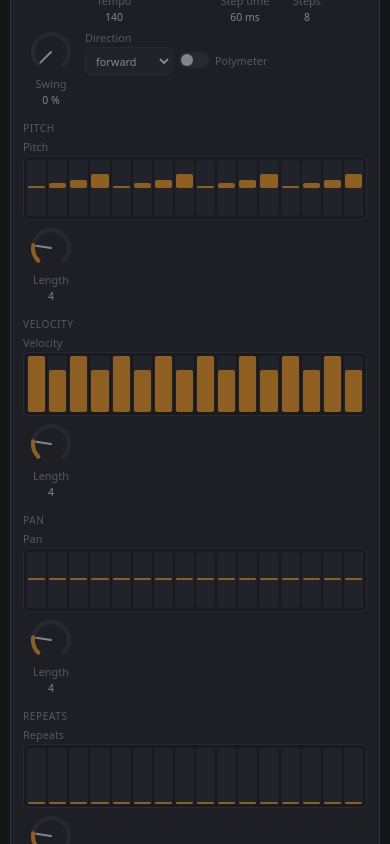
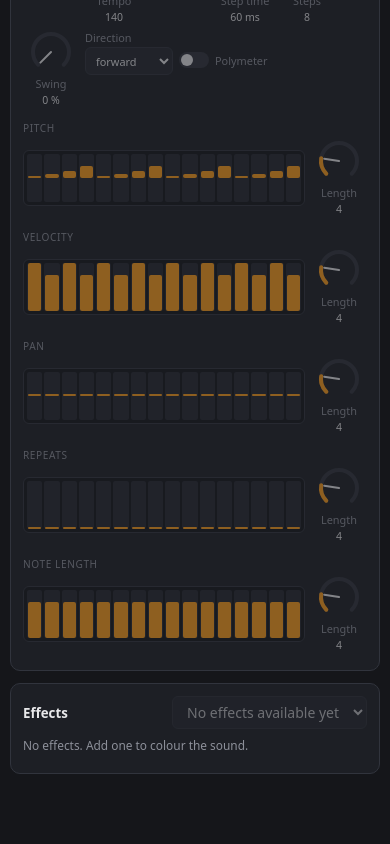
Before and after one commit to camclarke11/openclick, a Preact app: page / in a window 390 px wide. Shown: the part 1140-1984 px from the top of the page. After the commit the page ends 1924 px from the top, so only its background shows below. Built offline with nearby package versions, Linux system fonts and the light colour scheme.

Commit message:
UI: arp lane layout, deploy head tags, step lane e2e
Co-Authored-By: Claude Opus 5.5 (1M context) <noreply@anthropic.com>
Claude-Session: https://claude.ai/code/session_011PwUAA8JS8amjNXNquf43r

```diff
--- a/index.html
+++ b/index.html
@@ -6,6 +6,21 @@
     <meta name="description" content="Design UI, foley and game sounds in your browser. Export WAVs." />
     <meta name="theme-color" content="#15161a" />
     <meta name="color-scheme" content="dark" />
+    <link rel="icon" href="/favicon.svg" type="image/svg+xml" />
+    <link rel="apple-touch-icon" href="/apple-touch-icon.png" />
+    <link rel="manifest" href="/manifest.webmanifest" />
+    <link rel="canonical" href="https://sounds.camlc.dev/" />
+    <meta property="og:type" content="website" />
+    <meta property="og:url" content="https://sounds.camlc.dev/" />
+    <meta property="og:title" content="OpenClick" />
+    <meta
+      property="og:description"
+      content="Design UI, foley and game sounds in your browser. Export WAVs."
+    />
+    <meta property="og:image" content="https://sounds.camlc.dev/og-image.png" />
+    <meta property="og:image:width" content="1200" />
+    <meta property="og:image:height" content="630" />
+    <meta name="twitter:card" content="summary_large_image" />
     <title>OpenClick</title>
   </head>
   <body>
--- a/src/ui/ParamControl.tsx
+++ b/src/ui/ParamControl.tsx
@@ -9,6 +9,8 @@ export function ParamControl(props: {
   spec: ParamSpec;
   value: ParamValue;
   onChange: (v: ParamValue) => void;
+  /** Step lanes only: omit the visible label (it stays as the accessible name). */
+  hideLabel?: boolean;
 }) {
   const { id, spec, value, onChange } = props;
   switch (spec.kind) {
@@ -56,9 +58,11 @@ export function ParamControl(props: {
     case 'steps':
       return (
         <div class="param param-steps">
-          <span class="param-label" title={spec.hint}>
-            {spec.label}
-          </span>
+          {!props.hideLabel && (
+            <span class="param-label" title={spec.hint}>
+              {spec.label}
+            </span>
+          )}
           <StepLane id={id} spec={spec} value={value as number[]} onChange={onChange} />
         </div>
       );
--- a/src/ui/SchemaPanel.tsx
+++ b/src/ui/SchemaPanel.tsx
@@ -24,6 +24,10 @@ export function SchemaPanel(props: {
                 key={key}
                 id={`${idPrefix}-${key}`}
                 spec={schema[key]!}
+                // A control that names its own group (Pitch in "Pitch") doesn't need the label twice.
+                hideLabel={
+                  schema[key]!.kind === 'steps' && schema[key]!.label.toLowerCase() === g.name.toLowerCase()
+                }
                 value={params[key]!}
                 onChange={(v) => onChange(key, v)}
               />
--- a/src/ui/styles.css
+++ b/src/ui/styles.css
@@ -382,13 +382,15 @@ select:disabled {
 }
 .param-steps {
   align-items: stretch;
-  flex-basis: 100%;
+  flex: 1 1 320px;
+  max-width: 560px;
 }
 .param-group:has(.param-steps) {
   flex-basis: 100%;
 }
-.param-steps .steplane {
-  width: min(100%, 560px);
+.param-group:has(.param-steps) .param-grid {
+  flex-wrap: nowrap;
+  align-items: center;
 }
 
 .knob {
@@ -462,8 +464,8 @@ select:disabled {
 .steplane {
   display: flex;
   gap: 2px;
-  height: 64px;
-  min-width: 220px;
+  height: 56px;
+  min-width: 0;
   background: var(--bg);
   border: 1px solid var(--line);
   border-radius: 6px;
@@ -561,9 +563,6 @@ select:disabled {
   .param {
     min-width: 56px;
   }
-  .steplane {
-    min-width: 0;
-  }
 }
 @media (hover: none) {
   .keys-hint {
```
Also changed, not shown: 1 other file (tests, documents, lock files or other folders).
